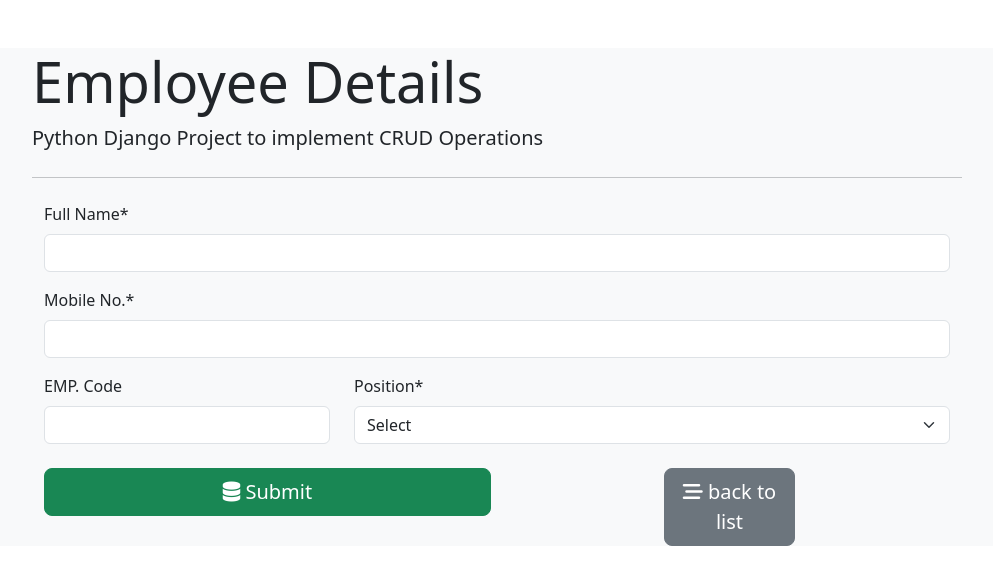
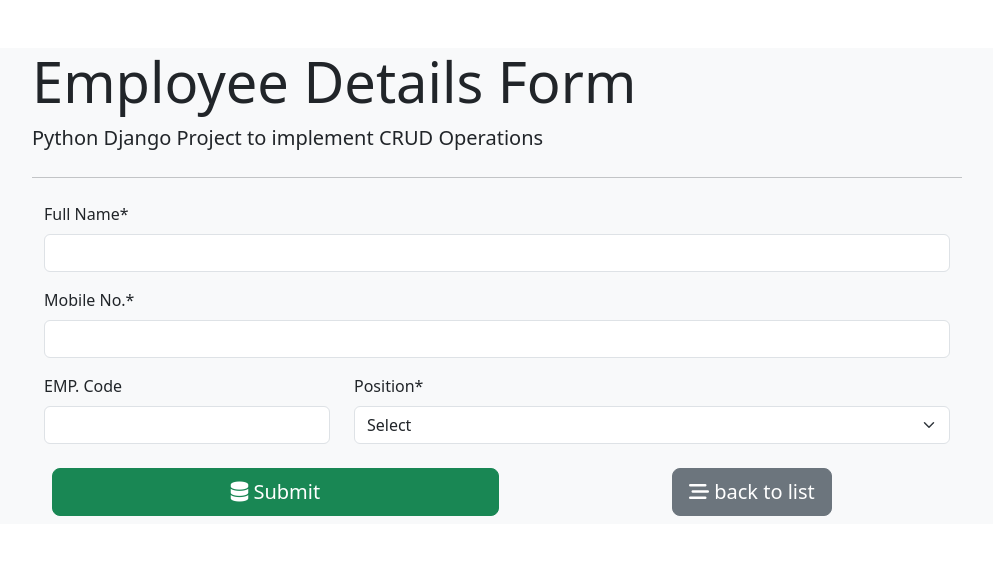
Before and after one commit to PRIYESH740/CRUD_operation_using_Django_Project, a Django app: page / in a window 1280 px wide. Shown: the top 585 px of the page, without its empty margins (143-1136 px from the left). Run offline with Django 5.2, Linux system fonts and the light colour scheme; data that the repository does not hold is empty; some libraries are stand-ins or nearby versions.

Commit message:
some update in code

```diff
--- a/templates/employee_register/base.html
+++ b/templates/employee_register/base.html
@@ -15,7 +15,7 @@
         <div class="col-md-10 offset-md-1 mt-5">
 
                 <div class="jumbotron">
-                    <h1 class="display-4">Employee Details</h1>
+                    <h1 class="display-4">Employee Details Form</h1>
                     <p class="lead">Python Django Project to implement CRUD Operations</p>
                     <hr class="my-4">
                     {% block content %}{% endblock content %}
--- a/templates/employee_register/employee_form.html
+++ b/templates/employee_register/employee_form.html
@@ -8,10 +8,10 @@
 <div class="container">
 <form action="" method="post" autocomplete="off">
     {% csrf_token %}
-    <div class="mb-3">
+    <div class="">
     {{fm.fullname|as_crispy_field}}
     </div>
-    <div class="mb-3">
+    <div class="">
     {{fm.mobile|as_crispy_field}}
 
     </div>
@@ -26,10 +26,10 @@
     </div>
     <div class="row">
         <div class="col-md-8">
-        <button type="submit" class="btn btn-success w-75 btn-lg mt-2"><i class="fa-solid fa-database"></i> Submit</button>
+        <button type="submit" class="btn btn-success w-75 btn-lg m-2"><i class="fa-solid fa-database"></i> Submit</button>
         </div>
-        <div class="col-md-2">
-            <a href="{% url 'listData' %}" class="btn btn-secondary btn-lg mt-2"> <i class="fas fa-stream"></i> back to list</a>
+        <div class="col-md-4">
+            <a href="{% url 'listData' %}" class="btn btn-secondary btn-lg m-2"> <i class="fas fa-stream"></i> back to list</a>
         </div>
     </div>
 
```
Also changed, not shown: employee_project/settings.py (+4 -3 lines).
